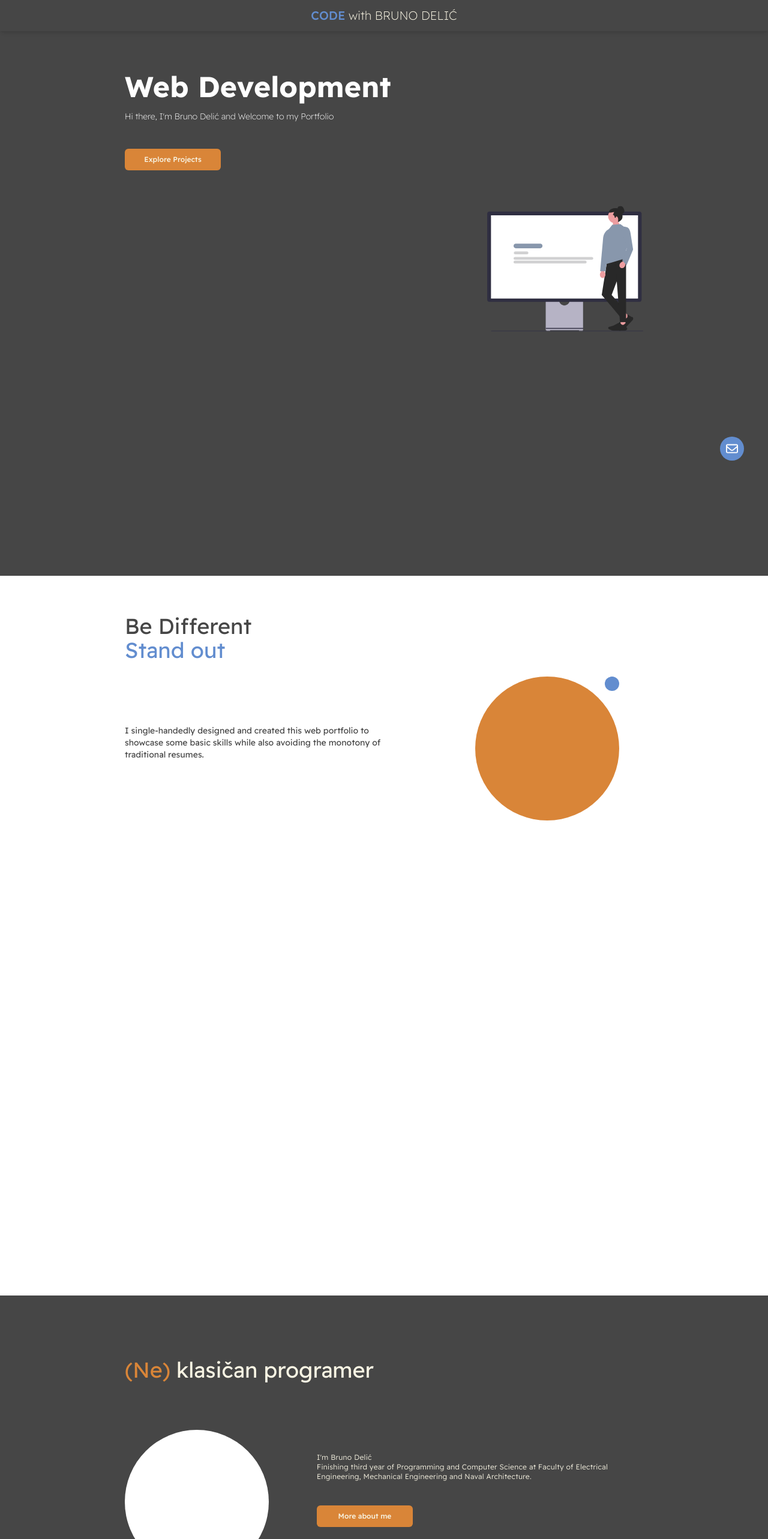
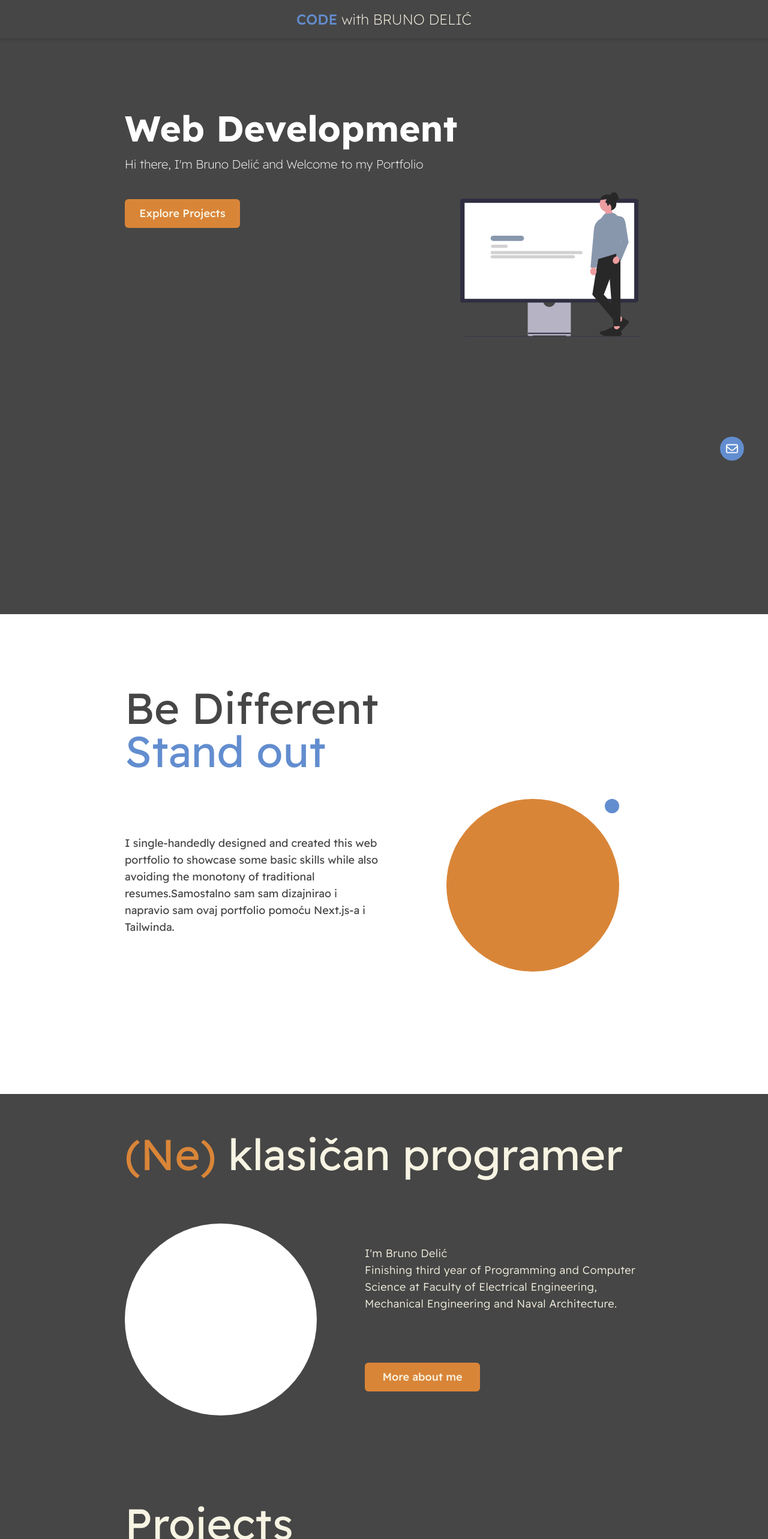
Before and after one commit to BDelic11/My-Web-Portfolio, a Next.js app: page /en in a window 1280 px wide. Shown: the top 2566 px of the page at 60% size. Built offline with nearby package versions, Linux system fonts and the light colour scheme.

Commit message:
fix: landing page responsive big screen fixes till projects

```diff
--- a/app/[locale]/page.tsx
+++ b/app/[locale]/page.tsx
@@ -4,7 +4,7 @@ import HeroSection from "@/components/LandingPageSections/HeroSection";
 import ProjectsSection from "@/components/LandingPageSections/ProjectsSection";
 import UniqueSection from "@/components/LandingPageSections/UniqueSection";
 
-export default function Home({ params: { locale } }: any) {
+export default function Home() {
   return (
     <main className="min-h-screen flex flex-col  ">
       <HeroSection />
--- a/components/Header.tsx
+++ b/components/Header.tsx
@@ -47,7 +47,7 @@ const Header = () => {
       ref={scope}
       className={` ${
         isScrolled && !isMenuOpen ? " opacity-50" : " opacity-100"
-      } fixed top-0 w-full bg-inherit shadow-md stroke-white py-3 transition-all duration-500 delay-150 z-10`}
+      } fixed top-0  w-full bg-inherit shadow-md stroke-white py-3 transition-all duration-500 delay-150 z-10`}
     >
       <LayoutContainer>
         {isMobile ? (
@@ -63,12 +63,7 @@ const Header = () => {
               <MenuToggle toggle={handleToggleHamburger} />
             </div>
 
-            {isMenuOpen && (
-              <Navbar
-                setIsOpen={setisMenuOpen}
-                // className={` bg-dark-bg  -inset-x-0 flex flex-col align-middle justify-center  transition-all duration-500 delay-100`}
-              />
-            )}
+            {isMenuOpen && <Navbar setIsOpen={setisMenuOpen} />}
           </>
         ) : (
           // <Image
@@ -78,10 +73,12 @@ const Header = () => {
           //   height={40}
           //   className="m-auto lg:scale-110 "
           // />
-          <h2 className="m-auto text-xl text-off-white text-center font-thin">
-            <span className=" text-aevum-blue font-medium">CODE</span> with
-            BRUNO DELIĆ
-          </h2>
+          <div className="flex justify-center  md:h-10 align-middle m-auto w-full">
+            <h2 className="m-auto w-full text-xl md:text-2xl text-off-white text-center font-thin">
+              <span className=" text-aevum-blue font-medium">CODE</span> with
+              BRUNO DELIĆ
+            </h2>
+          </div>
         )}
       </LayoutContainer>
     </header>
--- a/components/LandingPageSections/AboutMeSection.tsx
+++ b/components/LandingPageSections/AboutMeSection.tsx
@@ -9,7 +9,7 @@ import LayoutContainer from "../ui/Container";
 
 //Images
 // import ProfileImage from "@/public/images/Slika za zivotopis.jpg";
-import { Button, buttonVariants } from "../ui/button";
+import { Button } from "../ui/button";
 import Link from "next/link";
 
 const AboutMeSection = () => {
@@ -22,7 +22,7 @@ const AboutMeSection = () => {
       <section id="about" ref={ref}>
         <TitleComponent
           isInView={isInView}
-          classname=" text-off-white mt-40  md:pt-20 "
+          classname=" text-off-white mt-40 md:my-20 "
         >
           <span className=" text-aevum-orange">(Ne)</span> klasičan programer
         </TitleComponent>
@@ -40,16 +40,16 @@ const AboutMeSection = () => {
             className="mx-auto rounded-full w-60 h-60 object-cover"
           /> */}
           <div className=" ">
-            <div className="mx-auto rounded-full w-60 h-60 object-cover bg-white my-10"></div>
+            <div className="mx-auto rounded-full w-60 h-60 md:w-80 md:h-80 object-cover bg-white my-10"></div>
           </div>
-          <div className="flex flex-col  md:pl-20 md:justify-center md:align-top">
-            <div className="text-off-white font-light my-10 texl-lg md:text-xs leading-5 tracking-wide ">
+          <div className="flex flex-col  md:pl-20 md:justify-center md:align-top ">
+            <div className="text-off-white font-light my-10 texl-lg md:text-lg leading-5 tracking-wide ">
               <p className="">{t("landing-about-paragraph-1")}</p>
               <p className="">{t("landing-about-paragraph-2")}</p>
             </div>
 
             <Button
-              className="w-40 mb-20 text-off-white bg-aevum-orange text-sm md:text-xs "
+              className="w-40 mb-20 text-off-white bg-aevum-orange text-sm md:w-48 md:h-12 md:my-11 md:text-lg md:font-medium"
               size="sm"
               asChild
             >
--- a/components/LandingPageSections/HeroSection.tsx
+++ b/components/LandingPageSections/HeroSection.tsx
@@ -1,6 +1,6 @@
 "use client";
 import { useTranslations } from "next-intl";
-import { useRef } from "react";
+import { lazy, useRef } from "react";
 import { useInView } from "framer-motion";
 import Image from "next/image";
 
@@ -23,7 +23,7 @@ const HeroSection = () => {
       <section
         id="hero"
         ref={ref}
-        className=" h-screen pt-24 flex flex-col md:flex-row"
+        className=" h-screen pt-24 md:mt-16 md:pt-24 flex flex-col md:flex-row"
       >
         <div
           className="flex flex-col"
@@ -33,14 +33,15 @@ const HeroSection = () => {
             transition: "all 0.9s cubic-bezier(0.17, 0.55, 0.55, 1) 0.5s",
           }}
         >
-          <h1 className="  gap-4 text-white font-extralight text-lg  md:text-sm  ">
-            <span className=" block mt-2 font-bold py-4 text-5xl ">
+          <h1 className="  gap-4 text-white font-extralight text-lg  md:text-xl  ">
+            <span className=" block mt-2 font-bold py-4 text-5xl md:text-6xl ">
               {" "}
               {t(`largeH1-first-part`)}
             </span>
-            <span className=" ">{t(`largeH1-sec-part`)}</span>
+            <span className=" ">{t(`largeH1-sec-part`)} </span>
             {t(`largeH1-third-part`)}
           </h1>
+
           <Button
             style={{
               transform: isInView ? "none" : "translateX(-200px)",
@@ -49,7 +50,7 @@ const HeroSection = () => {
             }}
             size="sm"
             asChild
-            className=" my-11"
+            className="md:w-48 md:h-12 my-11 md:text-lg md:font-medium"
           >
             <ScrollLink
               to="projects"
@@ -64,11 +65,12 @@ const HeroSection = () => {
         </div>
 
         <Image
+          loading="lazy"
           src={heroImage}
           alt="Hero section illustration"
           width={260}
           height={210}
-          className=" ml-auto "
+          className=" ml-auto md:w-[280px] md:h-[220px] lg:w-[300px] lg:h-[242px] md:mt-40 md:m-auto"
         />
       </section>
     </LayoutContainer>
--- a/components/LandingPageSections/ProjectsSection.tsx
+++ b/components/LandingPageSections/ProjectsSection.tsx
@@ -25,9 +25,12 @@ const ProjectsSection = () => {
   const isInView = useInView(ref, { once: true });
 
   return (
-    <section id="projects" ref={ref} className=" h-full  bg-dark-bg mt-20">
+    <section id="projects" ref={ref} className=" h-full  bg-dark-bg ">
       <LayoutContainer>
-        <TitleComponent isInView={isInView} classname=" text-off-white">
+        <TitleComponent
+          isInView={isInView}
+          classname=" text-off-white md:my-20"
+        >
           {t(`landing-projects-title`)}
         </TitleComponent>
         <Swiper
--- a/components/LandingPageSections/UniqueSection.tsx
+++ b/components/LandingPageSections/UniqueSection.tsx
@@ -18,14 +18,14 @@ const UniqueSection = () => {
     <section
       id="unique"
       ref={ref1}
-      className={`flex flex-col h-[120vh] mt-40 lg:h-[150vh]  ${
+      className={`flex flex-col h-[120vh] mt-40 md:h-[80vh] lg:h-[100vh]  ${
         isInViewText ? " bg-white" : " bg-dark-bg"
       } transition-all duration-1000 delay-75 `}
     >
       <LayoutContainer>
         <TitleComponent
           isInView={isInViewText}
-          classname=" text-dark-bg mt-40 "
+          classname=" text-dark-bg  mt-40 md:mt-20 "
         >
           {t(`landing-unique-title-1`)}
 
@@ -34,14 +34,14 @@ const UniqueSection = () => {
             {t(`landing-unique-title-2`)}
           </span>
         </TitleComponent>
-        <div className="flex flex-col md:flex-row-reverse">
+        <div className="flex flex-col md:flex-row-reverse ">
           <div
             ref={ref2}
             className={` ${
               isInViewDot
                 ? " bg-aevum-orange transform-none  opacity-1 "
                 : " bg-gray-500 transform translate-x-[50px]  "
-            } transition-all duration-1000 delay-500 rounded-full w-60 h-60 m-auto md:ml-auto md:mx-10 `}
+            } transition-all duration-1000 delay-500 rounded-full w-60 h-60 md:w-72 md:h-72 m-auto md:ml-auto md:mx-10 `}
           >
             <div
               ref={ref2}
@@ -52,8 +52,10 @@ const UniqueSection = () => {
               } transition-all duration-1000 delay-500 rounded-full w-6 h-6 ml-auto   `}
             ></div>
           </div>
-          <p className=" text-dark-bg my-20 md:w-1/2 md:text-sm ">
+          <p className=" text-dark-bg my-20 md:w-1/2 md:text-lg ">
             {t(`landing-unique-paragraph`)}
+            Samostalno sam sam dizajnirao i napravio sam ovaj portfolio pomoću
+            Next.js-a i Tailwinda.
           </p>
         </div>
       </LayoutContainer>
--- a/components/ui/TitleComponent.tsx
+++ b/components/ui/TitleComponent.tsx
@@ -17,7 +17,7 @@ const TitleComponent: React.FC<TitleProps> = ({
         isInView
           ? "transform-none opacity-1"
           : " transform translate-x-[-200px] opacity-0"
-      }  transition-all duration-700 delay-500 text-5xl mb-20 md:text-4xl md:my-6 md:pt-10  `}
+      }  transition-all duration-700 delay-500 text-5xl mb-20 md:text-6xl lg:text-7xl md:my-6 md:pt-10  `}
     >
       {children}
     </h1>
```
